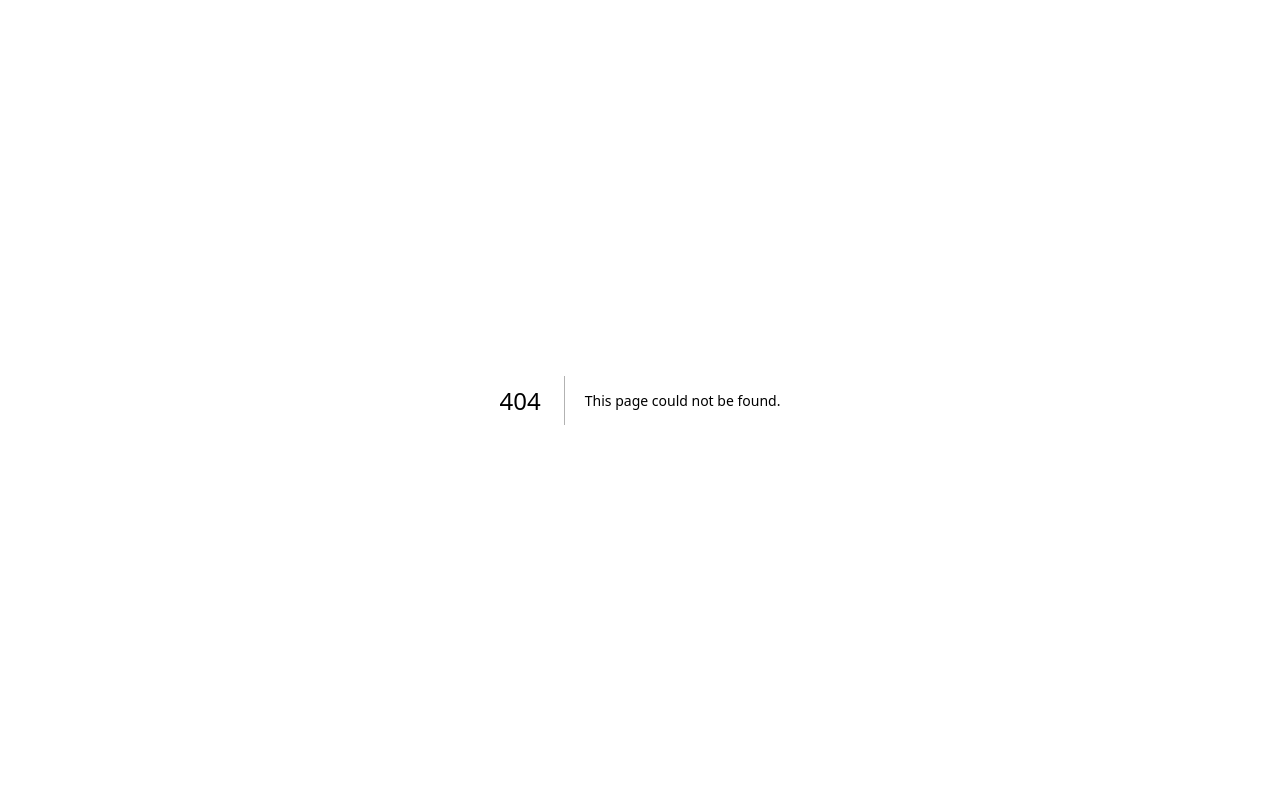
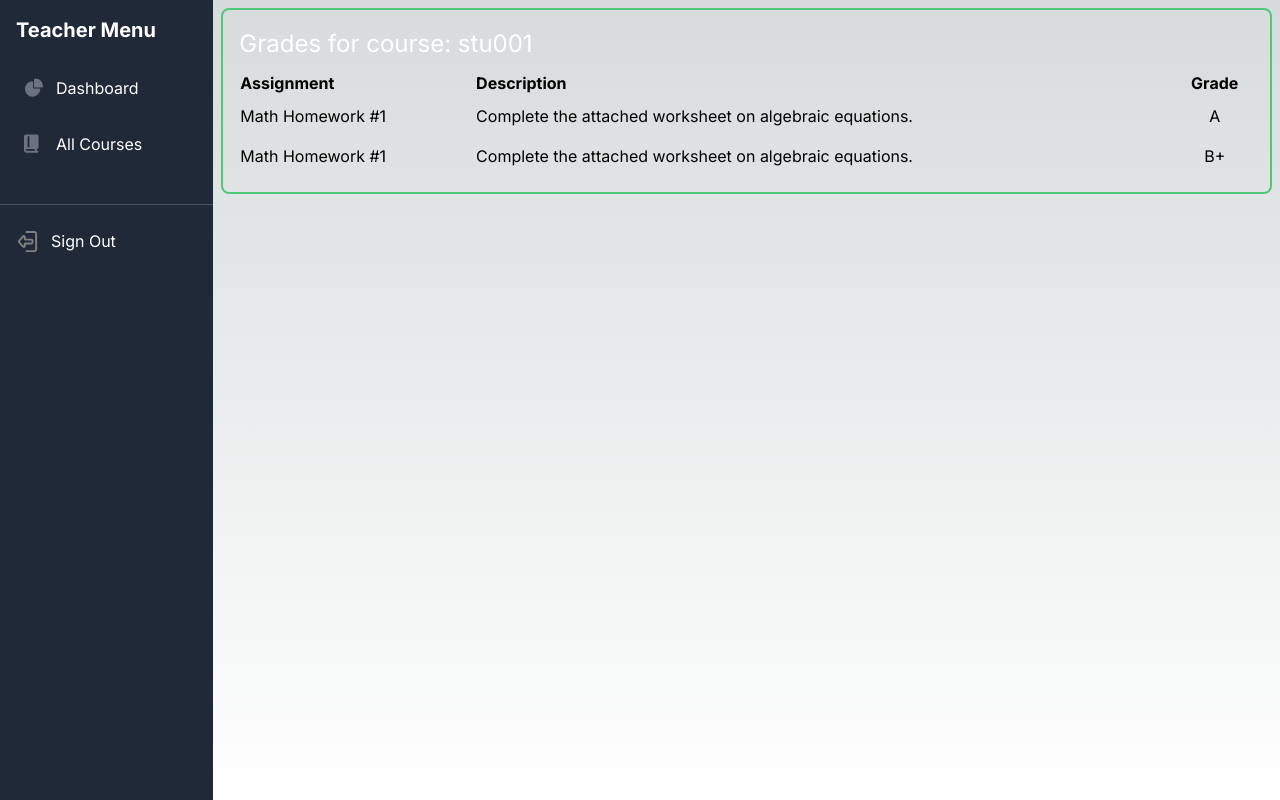
Before and after one commit to thetajwar2003/learning-made-simple-ui, a Next.js app: page /teacher/1/grade/1 in a window 1280 px wide. Before the commit this address had no page. Built offline with nearby package versions, Linux system fonts and the light colour scheme.

Commit message:
added grades to students

```diff
--- a/src/app/student/[courseCode]/page.tsx
+++ b/src/app/student/[courseCode]/page.tsx
@@ -23,7 +23,7 @@ export default function StudentCoursePage() {
       <CoursePageTabs currentTab={currentTab} setCurrentTab={setCurrentTab} />
       {currentTab === 'posts' && <Posts classCode={courseCode} />}
       {currentTab === 'assignments' && <Assignments classCode={courseCode} />}
-      {currentTab == "students" && <Students />}
+      {currentTab == "students" && <Students classCode={courseCode}/>}
       {currentTab === 'grades' && <Grades classCode={courseCode} />}
     </div>
   );
--- /dev/null
+++ b/src/app/teacher/[courseCode]/grade/[studentId]/page.tsx
@@ -0,0 +1,46 @@
+import React from 'react'
+import grades from '@/mock/grades.json';
+
+
+const currentStudentID = 'STU#001';
+const classCode = 'stu001'
+export default function  StudentIdPage() {
+    const studentGrades = grades.find(
+        item => item.studentID === currentStudentID
+      );
+
+      return (
+        <div className='p-2 w-full'>
+          <div className='w-full p-4 rounded-lg border-2 border-secondary flex flex-col relative overflow-hidden'>
+            <div className='flex items-center justify-between'>
+              <div className='flex-grow'>
+                <h2 className='text-white title-font text-[1.5rem] mb-2'>
+                  Grades for course: {classCode}
+                </h2>
+                <table className='w-full'>
+                  <thead>
+                    <tr>
+                      <th className='text-left'>Assignment</th>
+                      <th className='text-left'>Description</th>
+                      <th className='flex justify-center'>Grade</th>
+                    </tr>
+                  </thead>
+                  <tbody>
+                    {studentGrades &&
+                      studentGrades.grades.map((grade: any, index) => (
+                        <tr key={index}>
+                          <td className='py-2'>{grade.title}</td>
+                          <td className='py-2'>{grade.description}</td>
+                          <td className='py-2 flex justify-center'>
+                            {grade.grade}
+                          </td>
+                        </tr>
+                      ))}
+                  </tbody>
+                </table>
+              </div>
+            </div>
+          </div>
+        </div>
+      );
+}
--- a/src/app/teacher/[courseCode]/page.tsx
+++ b/src/app/teacher/[courseCode]/page.tsx
@@ -5,6 +5,7 @@ import Posts from '@/sections/Posts';
 import Assignments from '@/sections/Assignments';
 import Grades from '@/sections/Grades';
 import React, { useState, useEffect } from 'react';
+import Students from '@/sections/Students';
 
 export default function StudentCoursePage() {
   const [currentTab, setCurrentTab] = useState('posts');
@@ -21,6 +22,7 @@ export default function StudentCoursePage() {
       <CoursePageTabs currentTab={currentTab} setCurrentTab={setCurrentTab} />
       {currentTab === 'posts' && <Posts classCode={courseCode} />}
       {currentTab === 'assignments' && <Assignments classCode={courseCode} />}
+      {currentTab === 'students' && <Students classCode={courseCode} />}
       {currentTab === 'grades' && <Grades classCode={courseCode} />}
     </div>
   );
--- a/src/app/teacher/grade/[studentId]/page.tsx
+++ /dev/null
@@ -1,9 +0,0 @@
-import React from 'react'
-
-export default function page() {
-  return (
-    <div className="p-4 sm:ml-40 lg:ml-64 lg:ml-128 h-screen">
-      page
-    </div>
-  )
-}
--- a/src/components/CustomCards/PeopleCard.tsx
+++ b/src/components/CustomCards/PeopleCard.tsx
@@ -3,20 +3,20 @@ import React from 'react'
 
 
 interface PeopleCardProps {
-    PK: string
+    id: string
     cognitoId: string
     name: string
     dob: string
     email: string
     profilePictureURL: string
-    bannerURL: string
     courses: string[]
+    classCode: string
 }
 
 
-export default function PeopleCard({ PK,cognitoId, name, dob, email, profilePictureURL, bannerURL, courses }: PeopleCardProps) {
+export default function PeopleCard({ id,cognitoId, name, dob, email, profilePictureURL, courses, classCode }: PeopleCardProps) {
   return (
-    <Link href={`/teacher/grade/${PK}`} passHref>
+    <Link href={`/teacher/${classCode}/grade/${id}`} passHref>
         <button className="p-2 lg:w-1/3 md:w-1/2 w-full">
           <div className="h-full flex items-center border-primary border p-4 rounded-lg">
             <img
@@ -26,7 +26,7 @@ export default function PeopleCard({ PK,cognitoId, name, dob, email, profilePict
             />
             <div className="flex-grow">
               <h2 className="text-white title-font font-medium">{name}</h2>
-              <p className="text-gray-400">{PK}</p>
+              <p className="text-gray-400">{id}</p>
               <p className="text-gray-400">{email}</p>
             </div>
           </div>
--- a/src/sections/Students.tsx
+++ b/src/sections/Students.tsx
@@ -1,10 +1,16 @@
 import React from 'react'
 import students from "../mock/student.json"
 import PeopleCard from '@/components/CustomCards/PeopleCard'
-export default function Students() {
+
+
+interface CourseProps {
+    classCode: string;
+  }
+
+export default function Students({ classCode }: CourseProps) {
   return (
     <>
-    {students.map((s,index)=>(<PeopleCard key={index} {...s}/>))}
+    {students.map((s,index)=>(<PeopleCard key={index} {...s} classCode={classCode}/>))}
     </>
   )
 }
```
